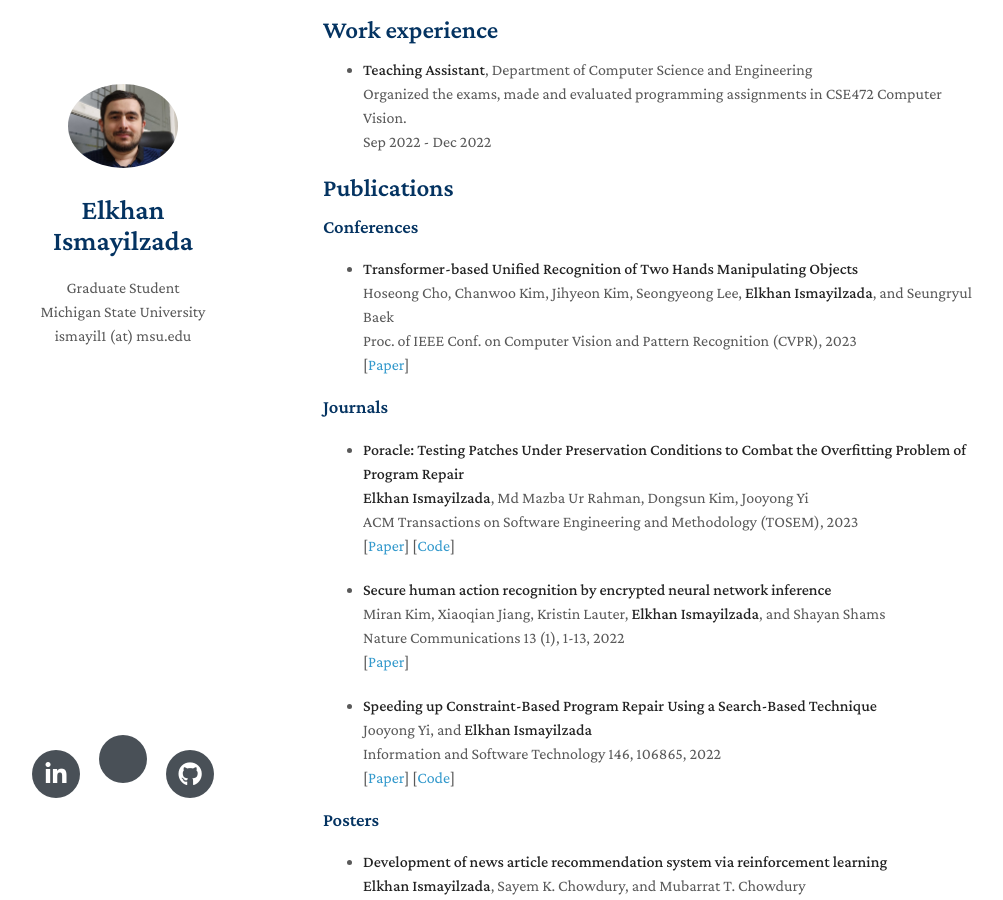
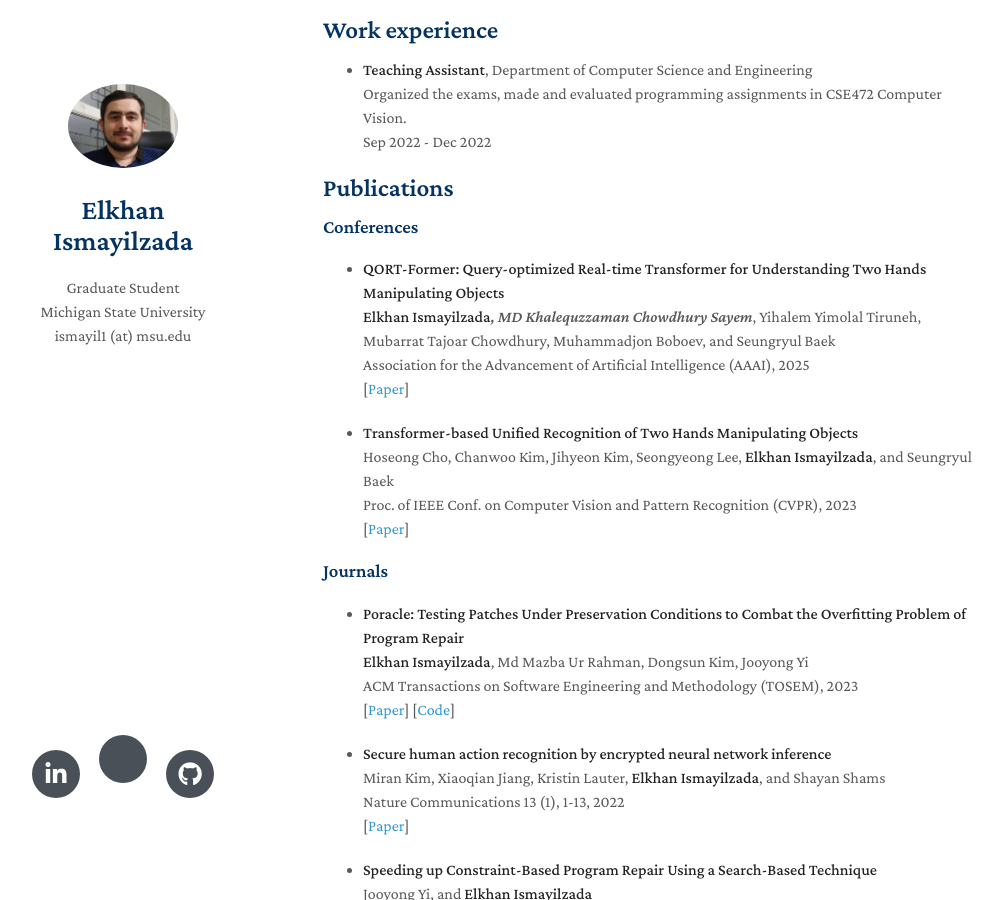
Before and after one commit to elkhanzada/elkhanzada.github.io, a Jekyll site: the page built from index.md, in a window 1280 px wide and 900 px high, scrolled down 1217 px. Shown: the whole window, without its empty margins (147-1150 px from the left). Built offline with Jekyll 4.4.1, drawn with Linux system fonts in a browser that asks for light colours; nearby versions of some CDN libraries; a style sheet for code colours, icons or effects is not loaded; our own code applies the rules of GitHub Pages for plain Markdown files.

Commit message:
Update index.md

```diff
--- a/index.md
+++ b/index.md
@@ -60,6 +60,14 @@
 ## Publications
 
 ### Conferences
+- **QORT-Former: Query-optimized Real-time Transformer for Understanding Two Hands Manipulating Objects**
+  <br>
+  **Elkhan Ismayilzada***, MD Khalequzzaman Chowdhury Sayem*, Yihalem Yimolal Tiruneh, Mubarrat Tajoar Chowdhury, Muhammadjon Boboev, and Seungryul Baek
+  <br>
+  Association for the Advancement of Artificial Intelligence (AAAI), 2025
+  <br>
+  [[Paper]()]
+
 - **Transformer-based Unified Recognition of Two Hands Manipulating Objects**
   <br>
   Hoseong Cho, Chanwoo Kim, Jihyeon Kim, Seongyeong Lee, **Elkhan Ismayilzada**, and Seungryul Baek
```
